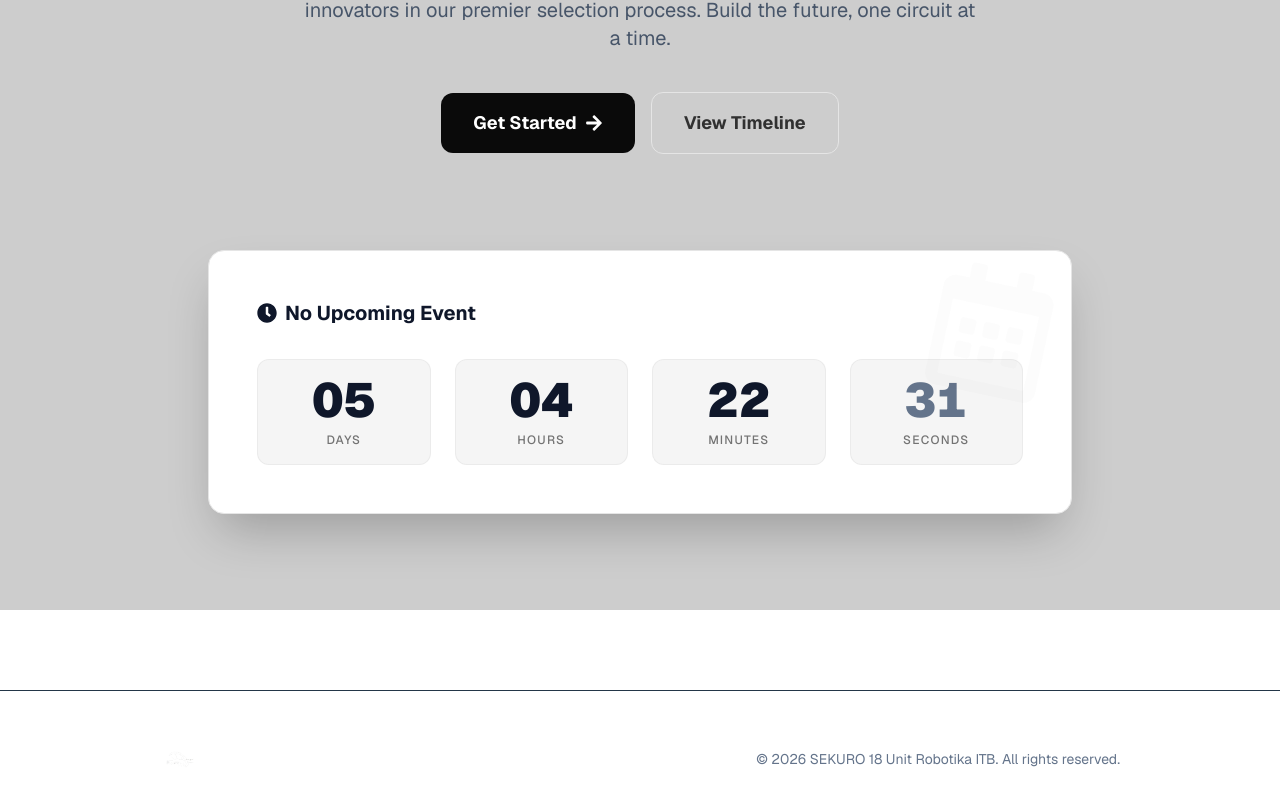
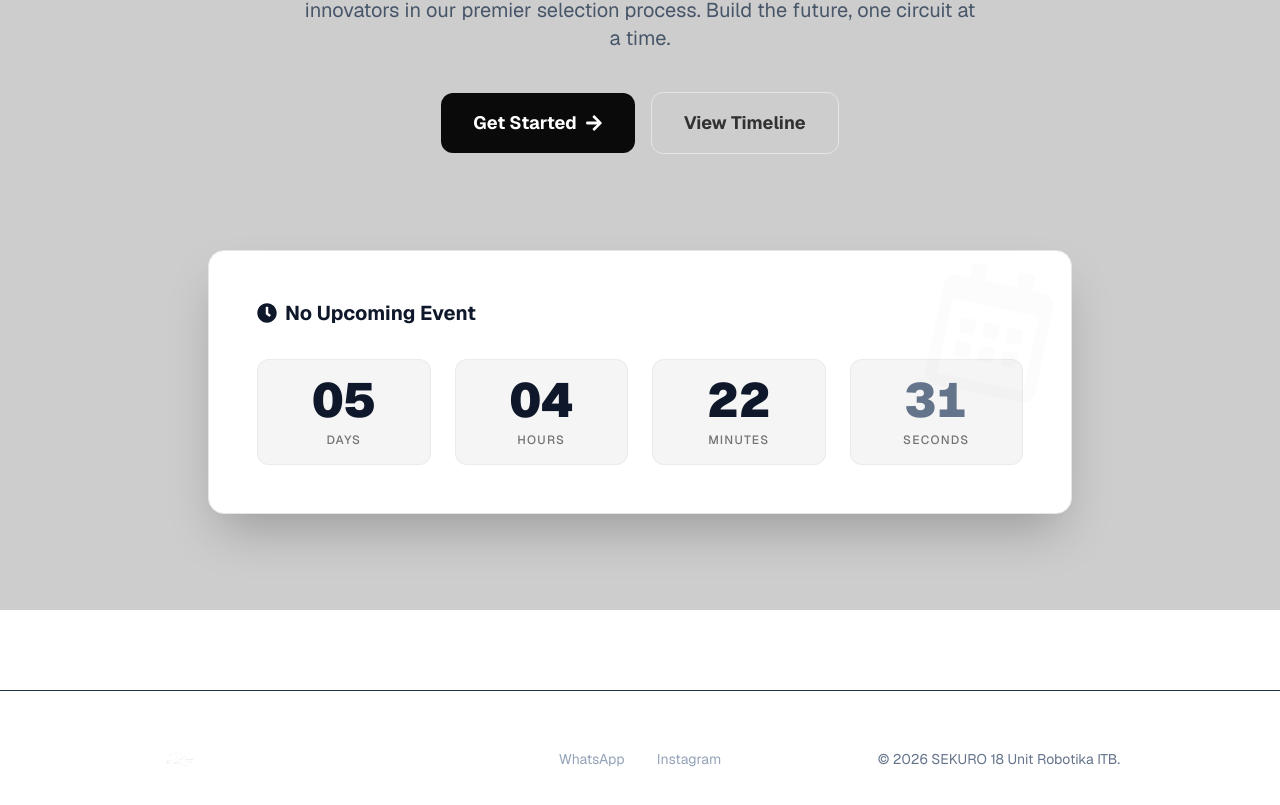
Before and after one commit to 19623248Git/sekuro-web-app, a Next.js app: page / in a window 1280 px wide. Shown: the part 411-1216 px from the top of the page. Built offline with nearby package versions, Linux system fonts and the light colour scheme; no server answers.

Commit message:
feat: added contacts

```diff
--- a/app/client/components/footer.tsx
+++ b/app/client/components/footer.tsx
@@ -6,8 +6,9 @@ import uroLogo from "../assets/uro_inverted_remove_bg.png";
 export function ClientFooter() {
 	return (
 		<footer className="border-t border-[#233648] bg-background-dark py-12 px-6 md:px-20 lg:px-40 mt-20">
-			<div className="max-w-[1200px] mx-auto flex flex-col md:flex-row justify-between items-center gap-8">
-				<div className="flex items-center gap-3">
+			<div className="max-w-[1200px] mx-auto flex flex-col items-center text-center gap-6">
+				<div className="flex flex-col md:flex-row w-full justify-center items-center gap-8">
+					<div className="flex items-center gap-3 justify-center md:justify-start flex-1 min-w-[180px]">
 						<Image
 							alt="URO Logo"
 							className="h-10 w-10 rounded-xl object-cover"
@@ -15,15 +16,30 @@ export function ClientFooter() {
 						/>
 						<span className="text-white font-bold">SEKURO 18</span>
 					</div>
-				{/* <div className="flex flex-wrap gap-8 justify-center md:justify-end text-slate-400 text-sm">
-					<span className="hover:text-white transition-colors cursor-default">Support</span>
-					<span className="hover:text-white transition-colors cursor-default">Documentation</span>
-					<span className="hover:text-white transition-colors cursor-default">Rules</span>
-					<span className="hover:text-white transition-colors cursor-default">Privacy Policy</span>
-				</div> */}
-				<p className="text-slate-500 text-sm text-center md:text-right">
-					© 2026 SEKURO 18 Unit Robotika ITB. All rights reserved.
+					<div className="flex flex-wrap gap-8 justify-center flex-1 min-w-[180px] text-slate-400 text-sm">
+						<a
+							href="https://wa.me/6281385444175"
+							target="_blank"
+							rel="noopener noreferrer"
+							className="hover:text-white transition-colors"
+						>
+							WhatsApp
+						</a>
+						<a
+							href="https://instagram.com/sekuro.itb"
+							target="_blank"
+							rel="noopener noreferrer"
+							className="hover:text-white transition-colors"
+						>
+							Instagram
+						</a>
+					</div>
+					<div className="flex-1 min-w-[180px] text-slate-500 text-sm flex items-center justify-center md:justify-end">
+						<p>
+							© 2026 SEKURO 18 Unit Robotika ITB.
 						</p>
+					</div>
+				</div>
 			</div>
 		</footer>
 	);
```
Lines whose indentation alone changed are shown as unchanged.
